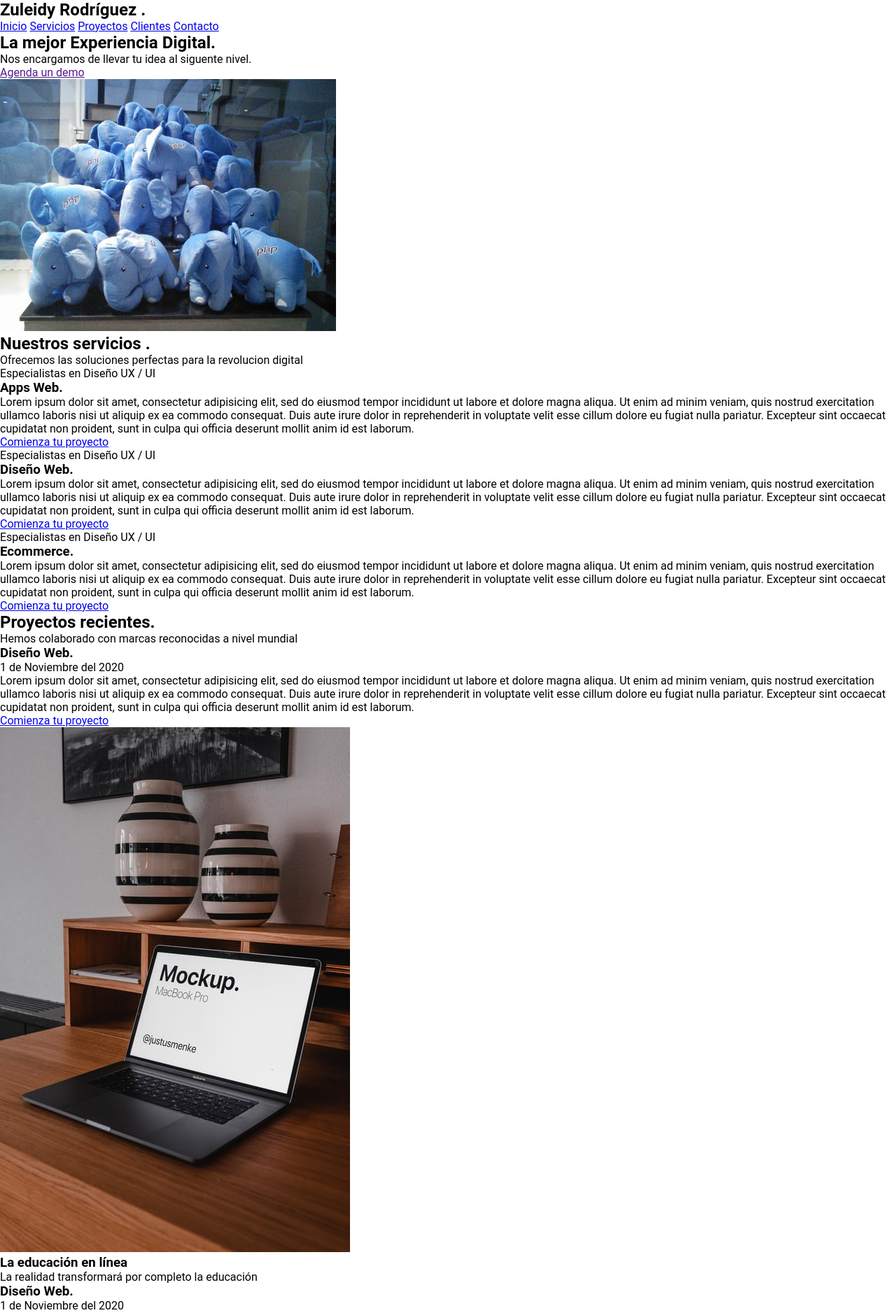
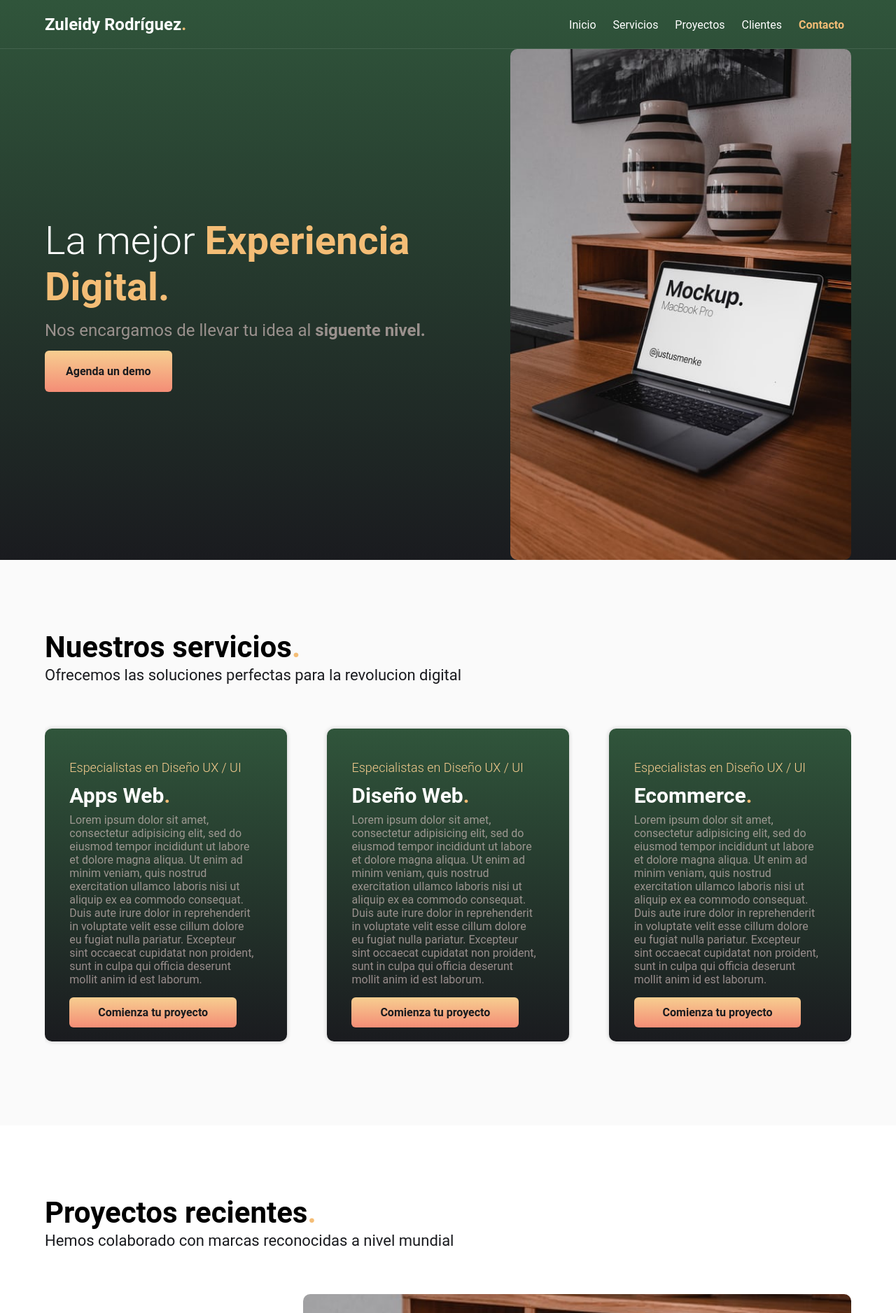
Before and after one commit to zulean1/Paginas-Web, a PHP site: page /views/index.html in a window 1280 px wide; the page is wider, and only the part inside the window is pictured. Shown: the top 1876 px of that part at 70% size. Run offline with PHP 8.4, Linux system fonts and the light colour scheme.

Commit message:
Primera parte de css de la carpeta Pagina-2

```diff
--- a/Pagina-2/css/style.css
+++ b/Pagina-2/css/style.css
@@ -1,3 +1,15 @@
+:root{
+  --color1: #F4BD76;
+  --color2: #F6CD8F;
+  --color3: #ffff88;
+  --color4: #f7d9d990;
+  --color5: #1A1B1F;
+  --color6: #30553B;
+  --shadow: 0 8px 8px;
+  --color_shadow: #00000033;
+
+}
+
 *{
 	margin: 0;
 	padding: 0;
@@ -7,3 +19,261 @@
 body{
 	font-family: 'Roboto', sans-serif;
 }
+
+.container{
+	width: 90%;
+	max-width: 1200px;
+	margin: 0 auto;
+	overflow: hidden;
+	padding: 100px 0;
+	height: auto;
+}
+
+.container__modifier{
+	width: 60%;
+}
+
+.hero{
+	width: 100%;
+	min-width: 100vh;
+	background: linear-gradient(180deg, #30553B 0%, #1A1B1F 100% );
+}
+
+.nav-hero{
+	color: #fff;
+	height: 70px;
+	border-bottom: 1px solid rgba(255,255,255, 0.1);
+}
+
+.container-nav{
+	display: flex;
+	justify-content: space-between;
+	align-items: center;
+	padding: 0;
+	height: inherit;
+
+}
+
+.logo_name{
+    font-size: 24px;
+}
+
+.link{
+
+    display: inline-block;
+	color: inherit;
+	text-decoration: none;
+	font-weight: 300px;
+	padding: 10px;
+
+}
+
+.link__active{
+	color: var(--color1);
+	font-weight: 700;
+}
+
+.point{
+	color: var(--color1);
+}
+
+.menu__hero{
+	height: calc(100vh - 70px);
+	display: flex;
+	align-items: center;
+	padding: 0;
+}
+
+.mockup{
+
+	object-fit: cover;
+	height: calc(100vh - 70px);
+	border-radius: 10px;
+}
+
+.title{
+	font-size: 56px;
+	font-weight: 300;
+	color: #fff;
+}
+
+.title__active{
+
+	color: var(--color1);
+	font-weight: 700;
+}
+
+.copy{
+	font-size: 24px;
+	color: var(--color4);
+	text-shadow: var(--shadow), var(--color_shadow);
+	margin: 15px 0;
+
+}
+
+.copy__active{
+	font-weight: 700;
+}
+
+.cta{
+	padding:  20px 30px;
+	display: inline-block;
+	background: linear-gradient(180deg, #f7CE90 0% ,#F48D76 100% );
+	text-decoration: none;
+	color: var(--color5);
+	border-radius: 6px;
+	font-weight: 700;
+	box-shadow: var(--shadow), var(--color_shadow)
+
+}
+
+.services{
+
+	background: #fafafa;
+}
+
+.subtitle{
+	font-size: 42px;
+}
+
+.subtitle__modifier{
+	text-align: center;
+	margin-bottom: 6px;
+}
+
+.copy__section{
+   color: var(--color5);
+   font-size: 22px;
+   line-height: 32px;
+   margin-bottom: 60px;
+}
+
+.copy__section--modifier{
+	text-align: center;
+   margin-bottom: 22px;
+}
+
+.container__cards{
+	display: flex;
+	justify-content: space-between;
+	align-items: center;
+	flex-wrap: wrap;
+
+}
+
+.card{
+  width: 30%;
+  padding: 20px;
+  background: linear-gradient(180deg, #30553B 0%, #1A1B1F 100% );
+  border-radius: 10px;
+  position: relative;
+  box-shadow: 0 0 6px var( --color_shadow);
+  margin-bottom: 20px;
+}
+
+.cards__texto{
+	width: 95%;
+	margin-left: auto;
+	padding-right: 25px;
+}
+
+.card__list{
+	color: var(--color2);
+	font-weight: 300;
+	margin: 25px 0px 12px;
+	font-size: 18px;
+}
+
+.card__title{
+	font-size: 30px;
+	color: #fff;
+	margin-bottom: 8px;
+}
+
+.card__copy{
+	color: var(--color4);
+	margin-bottom: 16px;
+}
+
+.card__button{
+
+    padding:  12px 0;
+	display: block;
+	background: linear-gradient(180deg, #f7CE90 0% ,#F48D76 100% );
+	text-decoration: none;
+	color: var(--color5);
+	border-radius: 6px;
+	font-weight: 700;
+	width: 90%;
+	text-align: center;
+
+}
+
+.card__date{
+	color: var(--color2);
+	font-size: 18px;
+	font-weight: bold;
+	margin-bottom: 16px;
+
+}
+
+.container__bg{
+	display: flex;
+	justify-content: space-between;
+	flex-wrap: wrap;
+	align-items: center;
+}
+
+
+.background{
+   width: 68%;
+   height: 290px;
+   border-radius: 10px;
+   position: relative;
+   margin-bottom: 50px;
+
+}
+
+.background__img{
+	width: 100%;
+	height: 100%;
+	border-radius: inherit;
+	object-fit: cover;
+	margin-bottom: inherit;
+}
+.background__text{
+	position: absolute;
+	width: 100%;
+	bottom: 30px;
+	left: 15px;
+	color: #fff;
+}
+.background__title{
+	font-size: 24px;
+	margin-bottom: 4px;
+}
+
+.testimony{
+	background: #fafafa;
+	display: flex;
+	justify-content: space-between;
+	align-items: center;
+
+}
+
+.testimony__card{
+	width: 30%;
+	height: 400px;
+	background: linear-gradient(180deg, var(--color5) 0% ,var(--color6) 100% );
+	border-radius: 10px;
+	position: relative;
+	margin-bottom: 30px;
+}
+
+.testimony__img{
+	border-radius: inherit;
+	width: 100%;
+	height: 100%;
+	object-fit: cover;
+	position: center top;
+}
--- a/Pagina-2/views/index.html
+++ b/Pagina-2/views/index.html
@@ -10,16 +10,16 @@
 
 	<header class="hero">
 		<nav class="nav-hero">
-			<div class="nav container-nav">
+			<div class="container container-nav">
 				<div class="logo">
-					<h2 class="logo_name"> Zuleidy Rodríguez <span class="point">.</span></h2>
+					<h2 class="logo_name">Zuleidy Rodríguez<span class="point">.</span></h2>
 				</div>
 				<div class="links">
-					<a href="link link__active">Inicio</a>
-					<a href="link link__active">Servicios</a>
-					<a href="link link__active">Proyectos</a>
-					<a href="link link__active">Clientes</a>
-					<a href="link link__active">Contacto</a>
+					<a href="" class="link ">Inicio</a>
+					<a href=""class="link ">Servicios</a>
+					<a href=""class="link ">Proyectos</a>
+					<a href=""class="link ">Clientes</a>
+					<a href=""class="link link__active">Contacto</a>
 				</div>
 			</div>
 		</nav>
@@ -30,19 +30,17 @@
 			    <p class="copy"> Nos encargamos de llevar tu idea al<span class="copy__active"> siguente nivel.</span></p>
 			    <a href="" class="cta" >Agenda un demo</a>
 			</div>
-		   <img src="../img/php.jpg " alt="">
+		   <img src="../img/computer.jpeg " alt="" class="mockup">
 		</section>
 	</header>
 
     <main>
 		 <section class="services">
 			<div class="container">
-				<h2 class="subtitle"> Nuestros servicios <span class="point">.</span></h2>
+				<h2 class="subtitle"> Nuestros servicios<span class="point">.</span></h2>
 				<p class="copy__section">Ofrecemos las soluciones perfectas para la revolucion digital</p>
-
-			</div>
-
 				<article class="container__cards">
+				<div class="card">
 					<div class="cards__texto">
 					<p class="card__list">Especialistas en Diseño UX / UI</p>
 					<h3 class="card__title">Apps Web<span class="point">.</span></h3>
@@ -52,9 +50,11 @@
 					consequat. Duis aute irure dolor in reprehenderit in voluptate velit esse
 					cillum dolore eu fugiat nulla pariatur. Excepteur sint occaecat cupidatat non
 					proident, sunt in culpa qui officia deserunt mollit anim id est laborum.</p>
-					<a href="card__button">Comienza tu proyecto</a>
+					<a href="" class="card__button">Comienza tu proyecto</a>
 
 				</div>
+				</div>
+				<div class="card">
 					<div class="cards__texto">
 					<p class="card__list">Especialistas en Diseño UX / UI</p>
 					<h3 class="card__title">Diseño Web<span class="point">.</span></h3>
@@ -64,9 +64,12 @@
 					consequat. Duis aute irure dolor in reprehenderit in voluptate velit esse
 					cillum dolore eu fugiat nulla pariatur. Excepteur sint occaecat cupidatat non
 					proident, sunt in culpa qui officia deserunt mollit anim id est laborum.</p>
-					<a href="card__button">Comienza tu proyecto</a>
+					<a href=""  class="card__button">Comienza tu proyecto</a>
 
 				</div>
+				</div>
+
+				<div class="card">
 					<div class="cards__texto">
 					<p class="card__list">Especialistas en Diseño UX / UI</p>
 					<h3 class="card__title">Ecommerce<span class="point">.</span></h3>
@@ -76,34 +79,39 @@
 					consequat. Duis aute irure dolor in reprehenderit in voluptate velit esse
 					cillum dolore eu fugiat nulla pariatur. Excepteur sint occaecat cupidatat non
 					proident, sunt in culpa qui officia deserunt mollit anim id est laborum.</p>
-					<a href="card__button">Comienza tu proyecto</a>
+					<a href=""  class="card__button">Comienza tu proyecto</a>
 
 				</div>
+				</div>
+
+
 
 			</article>
+			</div>
+
+
 
 		</section>
-		<section class="projects__container">
+		<section class="projects container">
 
 				<h2 class="subtitle">Proyectos recientes<span class="point">.</span></h2>
 				<p class="copy__section">Hemos colaborado con marcas reconocidas a nivel mundial</p>
 
 			<article class="container__bg">
+				<div class="card">
 					<div class="cards__texto">
 					<h3 class="card__title">Diseño Web<span class="point">.</span></h3>
 					<p class="card__date">1 de Noviembre del 2020</p>
 
 					<p class="card__copy">Lorem ipsum dolor sit amet, consectetur adipisicing elit, sed do eiusmod
-					tempor incididunt ut labore et dolore magna aliqua. Ut enim ad minim veniam,
-					quis nostrud exercitation ullamco laboris nisi ut aliquip ex ea commodo
-					consequat. Duis aute irure dolor in reprehenderit in voluptate velit esse
-					cillum dolore eu fugiat nulla pariatur. Excepteur sint occaecat cupidatat non
-					proident, sunt in culpa qui officia deserunt mollit anim id est laborum.</p>
-					<a href="card__button">Comienza tu proyecto</a>
+					tempor incididunt ut labore et dolore magna aliqua.</p>
+					<a href="" class="card__button">Comienza tu proyecto</a>
 
 				</div>
+				</div>
+
 				<div class="background">
-					<img src="../img/computer.jpeg" class="backgroud__img">
+					<img src="../img/computer.jpeg" class="background__img">
 					<div class="background__text">
 						<h3 class="background__title">La educación en línea</h3>
 					    <p class="backgroud__copy">La realidad transformará por completo la educación</p>
@@ -111,21 +119,20 @@
 
 					</div>
 				</div>
+				  <div class="card">
 				  	  <div class="cards__texto">
 					<h3 class="card__title">Diseño Web<span class="point">.</span></h3>
 					<p class="card__date">1 de Noviembre del 2020</p>
 
 					<p class="card__copy">Lorem ipsum dolor sit amet, consectetur adipisicing elit, sed do eiusmod
-					tempor incididunt ut labore et dolore magna aliqua. Ut enim ad minim veniam,
-					quis nostrud exercitation ullamco laboris nisi ut aliquip ex ea commodo
-					consequat. Duis aute irure dolor in reprehenderit in voluptate velit esse
-					cillum dolore eu fugiat nulla pariatur. Excepteur sint occaecat cupidatat non
-					proident, sunt in culpa qui officia deserunt mollit anim id est laborum.</p>
-					<a href="card__button">Comienza tu proyecto</a>
+					tempor incididunt ut labore et dolore magna aliqua.</p>
+					<a href="" class="card__button">Comienza tu proyecto</a>
 
 				</div>
+				  </div>
+
 				<div class="background">
-					<img src="../img/php.png" class="backgroud__img">
+					<img src="../img/php.png" class="background__img">
 					<div class="background__text">
 						<h3 class="background__title">La educación en línea</h3>
 					    <p class="backgroud__copy">La realidad transformará por completo la educación</p>
@@ -140,7 +147,6 @@
 			<div class="container">
 				<h2 class="subtitle">Clientes sastifechos<span class="point">.</span></h2>
 			    <p class="copy__section">Cientos de empresas confian en nosotros</p>
-			</div>
 			    <div class="container__testimony">
 				<div class="testimony__card">
 					<img src="../img/photo_1.jpg" class="testimony__img">
@@ -173,12 +179,14 @@
 				</div>
 
 			</div>
+			</div>
+
 
 		</section>
-		<section class="email container container__modify">
+		<section class="email container container__modifier">
 			<h2 class="subtitle subtitle__modifier">Somos tu mejor opción para adoptar la transformación digital<span class="point">.</span></h2>
 			 <p class="copy__section copy__section--modifier">Lorem ipsum dolor sit amet, consectetur adipisicing elit, sed do eiusmod
-			 tempor incididunt ut labore et dolore magna aliqua. Ut enim ad minim veniam, quis nostrud exercitation ullamco laboris nisi ut aliquip ex ea commodo consequat.</p>
+			 tempor incididunt ut labore et dolore magna aliqua.</p>
 
 			 <div class="check">
 			 	<div class="check__item">
```
Lines whose indentation alone changed are shown as unchanged.
